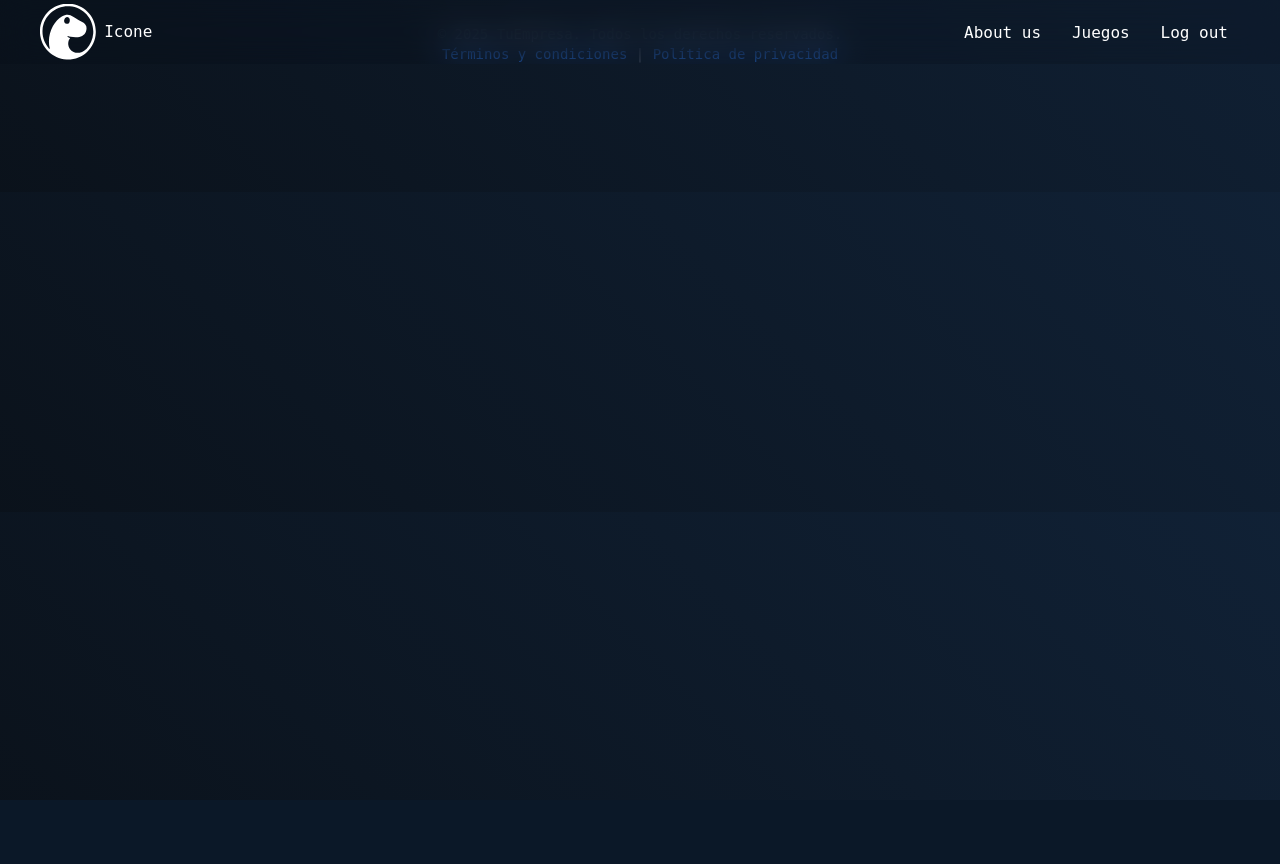
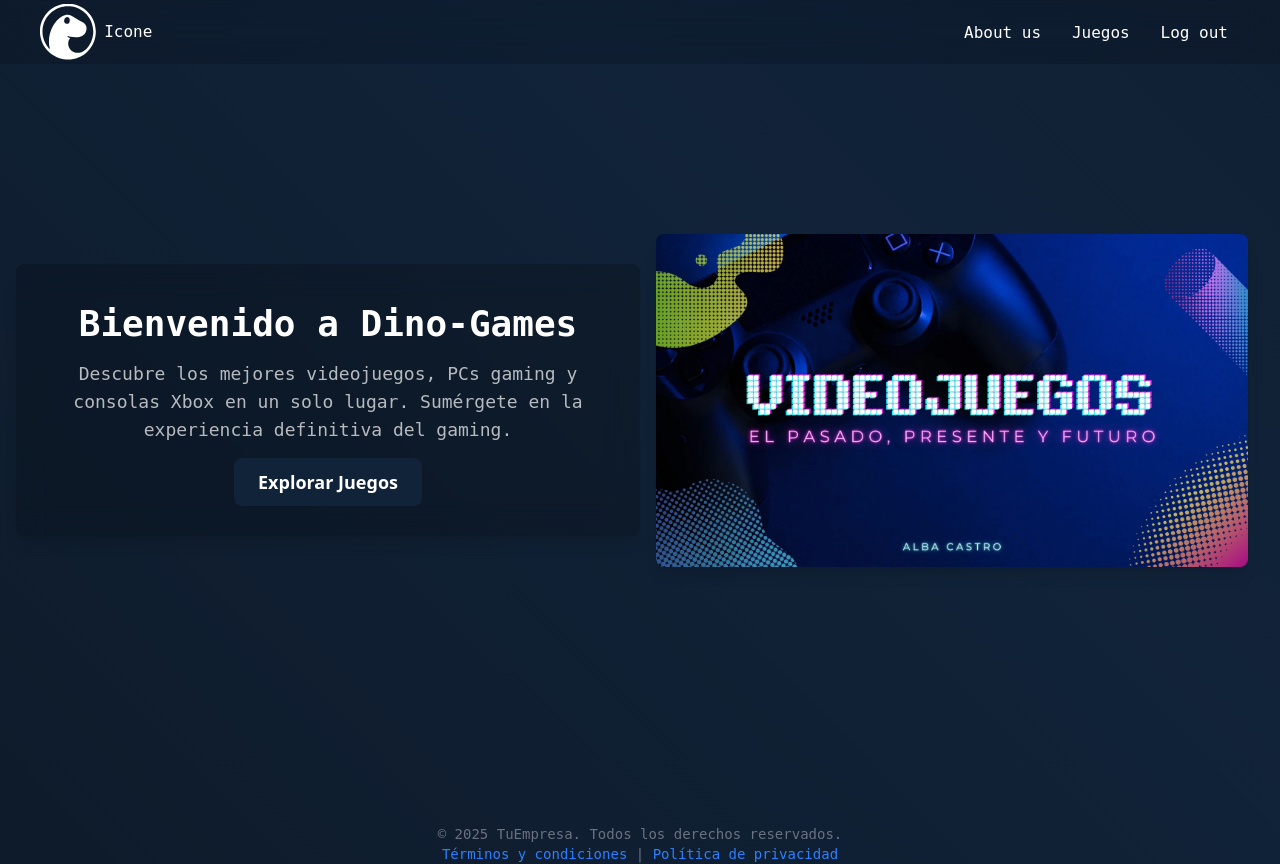
Before and after one commit to Damdev80/Flask-Dino, a Flask app: page /bienvenido in a window 1280 px wide. Before the commit the page ends 799 px from the top, so only its background shows below. Run offline with Flask 3, Linux system fonts and the light colour scheme.

Commit message:
bienvenido v01

```diff
--- a/static/output.css
+++ b/static/output.css
@@ -14,6 +14,7 @@
     --color-gray-500: oklch(0.551 0.027 264.364);
     --color-white: #fff;
     --spacing: 0.25rem;
+    --container-3xl: 48rem;
     --text-sm: 0.875rem;
     --text-sm--line-height: calc(1.25 / 0.875);
     --text-lg: 1.125rem;
@@ -267,6 +268,9 @@
   .mb-4 {
     margin-bottom: calc(var(--spacing) * 4);
   }
+  .mb-6 {
+    margin-bottom: calc(var(--spacing) * 6);
+  }
   .mb-10 {
     margin-bottom: calc(var(--spacing) * 10);
   }
@@ -330,6 +334,9 @@
   .h-screen {
     height: 100vh;
   }
+  .min-h-screen {
+    min-height: 100vh;
+  }
   .w-1\/2 {
     width: calc(1/2 * 100%);
   }
@@ -368,6 +375,9 @@
   }
   .w-full {
     width: 100%;
+  }
+  .max-w-3xl {
+    max-width: var(--container-3xl);
   }
   .min-w-max {
     min-width: max-content;
@@ -437,6 +447,9 @@
   .bg-primary\/20 {
     background-color: color-mix(in oklab, var(--color-primary) 20%, transparent);
   }
+  .bg-primary\/30 {
+    background-color: color-mix(in oklab, var(--color-primary) 30%, transparent);
+  }
   .bg-secundary {
     background-color: var(--color-secundary);
   }
@@ -467,11 +480,17 @@
   .px-4 {
     padding-inline: calc(var(--spacing) * 4);
   }
+  .px-6 {
+    padding-inline: calc(var(--spacing) * 6);
+  }
   .px-12 {
     padding-inline: calc(var(--spacing) * 12);
   }
   .py-2 {
     padding-block: calc(var(--spacing) * 2);
+  }
+  .py-3 {
+    padding-block: calc(var(--spacing) * 3);
   }
   .pt-2 {
     padding-top: calc(var(--spacing) * 2);
@@ -559,6 +578,10 @@
   .text-yellow-500 {
     color: var(--color-yellow-500);
   }
+  .shadow-lg {
+    --tw-shadow: 0 10px 15px -3px var(--tw-shadow-color, rgb(0 0 0 / 0.1)), 0 4px 6px -4px var(--tw-shadow-color, rgb(0 0 0 / 0.1));
+    box-shadow: var(--tw-inset-shadow), var(--tw-inset-ring-shadow), var(--tw-ring-offset-shadow), var(--tw-ring-shadow), var(--tw-shadow);
+  }
   .shadow-amber-50 {
     --tw-shadow-color: var(--color-amber-50);
   }
@@ -605,6 +628,13 @@
     &:hover {
       @media (hover: hover) {
         background-color: var(--color-secundary);
+      }
+    }
+  }
+  .hover\:bg-secundary\/80 {
+    &:hover {
+      @media (hover: hover) {
+        background-color: color-mix(in oklab, var(--color-secundary) 80%, transparent);
       }
     }
   }
--- a/templates/welcome.html
+++ b/templates/welcome.html
@@ -1,38 +1,50 @@
 <!DOCTYPE html>
-<html lang="en" class="">
+<html lang="en">
 <head>
     <meta charset="UTF-8">
     <meta name="viewport" content="width=device-width, initial-scale=1.0">
     <link rel="shortcut icon" href="/static/img/logo-dino.svg" type="image/x-icon">
-        <title>welcome</title>
+    <title>Bienvenido | Dino-Games</title>
     <link rel="stylesheet" href="{{url_for('static',filename='output.css')}}">
 </head>
 <body class="animate-background">
     <header>
-        <ul
-            class="w-full h-16 flex items-center justify-between bg-primary/20 text-white backdrop-blur-lg fixed top-0 z-10">
-            <li class="ml-10 cascadia flex items-center"><img src="{{url_for('static',filename='img/logo-dino.svg')}}"
-                    alt=""><a href="/" class="pl-2">Icone</a></li>
+        <ul class="w-full h-16 flex items-center justify-between bg-primary/20 text-white backdrop-blur-lg fixed top-0 z-10">
+            <li class="ml-10 cascadia flex items-center">
+                <img src="{{url_for('static',filename='img/logo-dino.svg')}}" alt="">
+                <a href="/" class="pl-2">Icone</a>
+            </li>
             <div class="flex items-center justify-between w-72 mr-10">
-                <li class=""><a href="/" class="hover:bg-secundary transition-all p-3 rounded cascadia">About us</a>
-                </li>
-                <li class=""><a href="#juegos" class="hover:bg-secundary transition-all p-3 rounded cascadia">Juegos</a>
-                </li>
-                <li class=""><a href="/login" class="hover:bg-secundary transition-all p-3 rounded cascadia">Log out</a>
-                </li>
+                <li><a href="/" class="hover:bg-secundary transition-all p-3 rounded cascadia">About us</a></li>
+                <li><a href="#juegos" class="hover:bg-secundary transition-all p-3 rounded cascadia">Juegos</a></li>
+                <li><a href="/login" class="hover:bg-secundary transition-all p-3 rounded cascadia">Log out</a></li>
             </div>
         </ul>
     </header>
 
     <main>
-
+        <div class="flex flex-row items-center justify-center min-h-screen text-white text-center px-4 gap-10">
+            <div class="max-w-lg bg-primary/30 backdrop-blur-lg p-10 rounded-lg shadow-lg w-1/2 ml-auto">
+                <section >
+                    <h1 class="text-4xl font-bold cascadia mb-4">Bienvenido a Dino-Games</h1>
+                    <p class="text-lg text-white/70 cascadia mb-6">Descubre los mejores videojuegos, PCs gaming y consolas Xbox en un solo lugar. Sumérgete en la experiencia definitiva del gaming.</p>
+                    <a href="#juegos" class="bg-secundary hover:bg-secundary/80 transition-all px-6 py-3 rounded-lg text-lg font-semibold">Explorar Juegos</a>
+                </section>
+            </div>
+            <div class="w-1/2 mr-auto  px-4 gap-10">
+                <section >
+                    <img src="{{url_for('static',filename='img/bienvenido_lg.webp')}}" alt="Promoción Dino-Games" class="rounded-lg shadow-lg w-full">
+                </section>
+            </div>
+        </div>
     </main>
 
     <footer class="mt-6 text-center text-gray-500 text-sm cascadia">
-        © 2025 TuEmpresa. Todos los derechos reservados.
-        <br><a href="/terminos" class="text-blue-500 hover:underline cascadia ">Términos y condiciones</a> |
-        <a href="/privacidad" class="text-blue-500 hover:underline cascadia ">Política de privacidad</a>
+        © 2025 TuEmpresa. Todos los derechos reservados.<br>
+        <a href="/terminos" class="text-blue-500 hover:underline cascadia">Términos y condiciones</a> |
+        <a href="/privacidad" class="text-blue-500 hover:underline cascadia">Política de privacidad</a>
     </footer>
+
     <script src="{{url_for('static',filename='js/main.js')}}"></script>
 </body>
 </html>
```
Also changed, not shown: static/img/bienvenido_lg.webp (added). Lines whose indentation alone changed are shown as unchanged.
